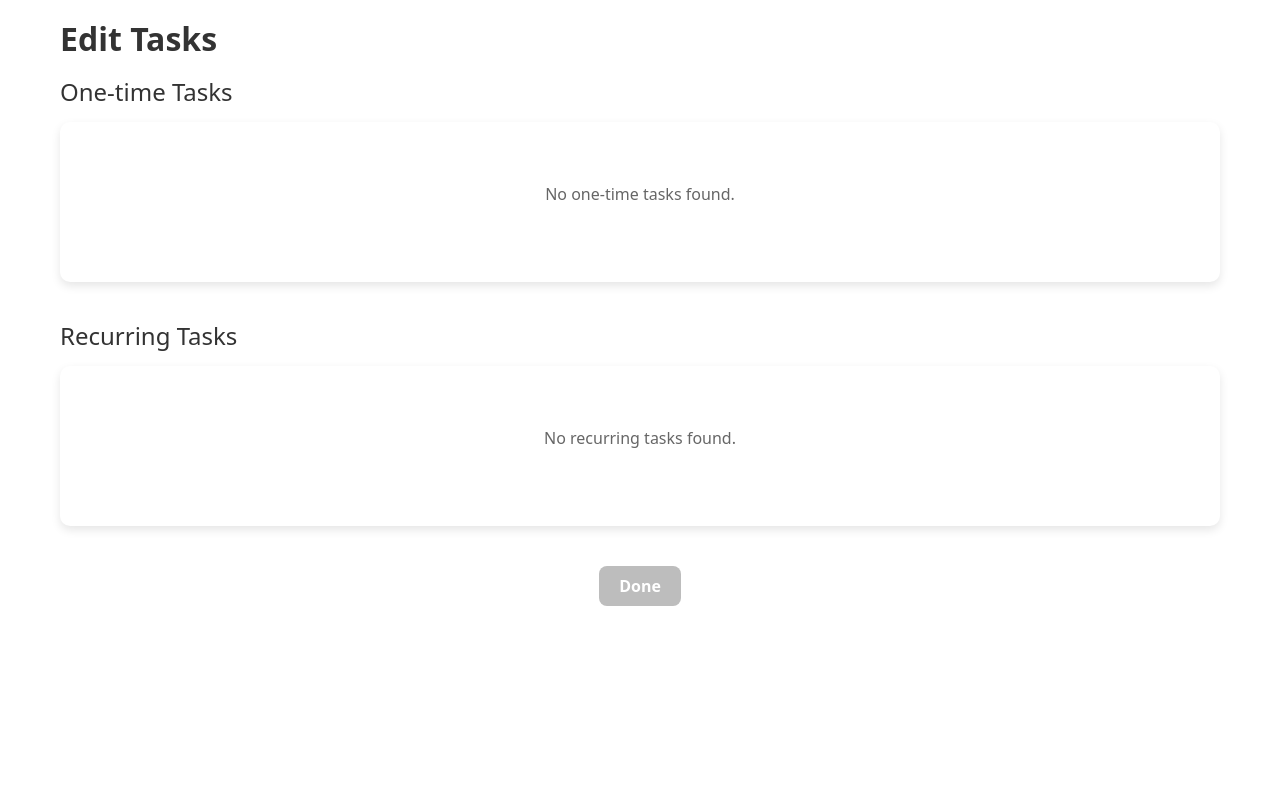
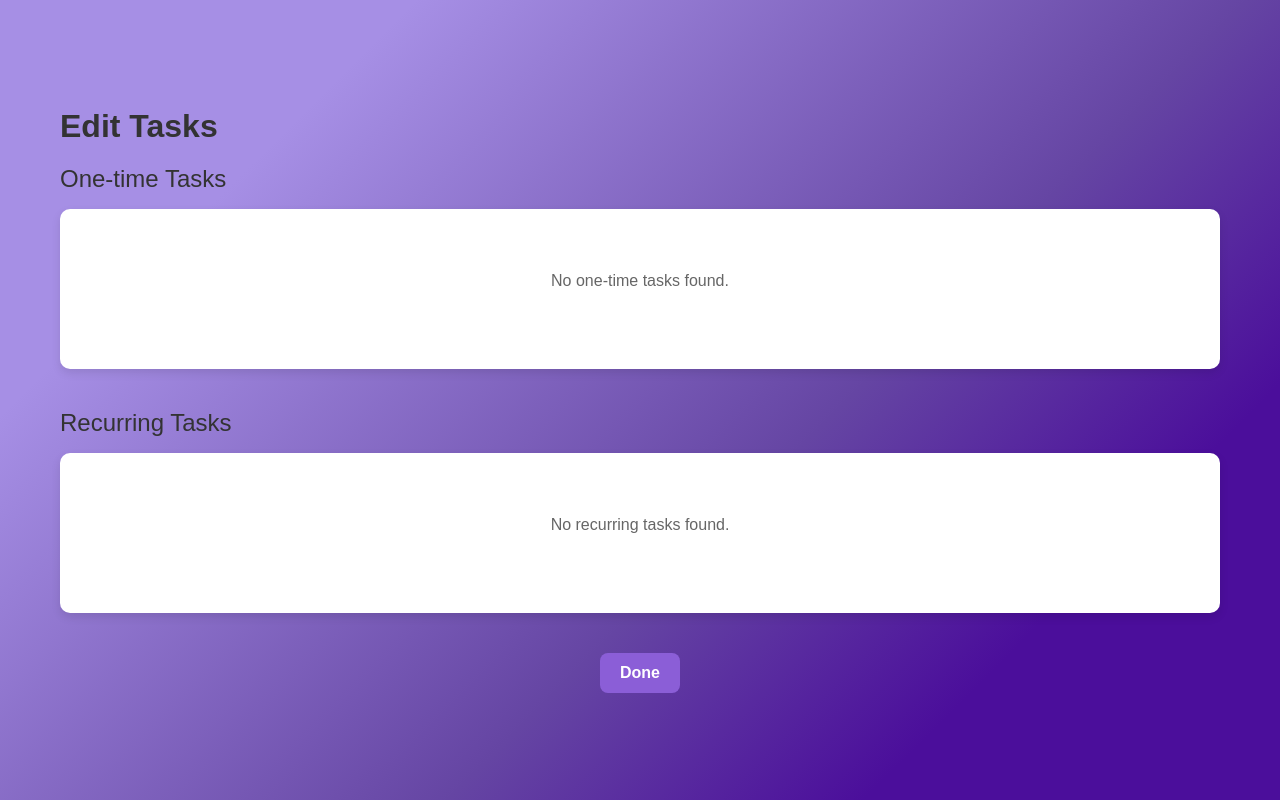
Before and after one commit to akaFM/Kinetic, a Django app: page /edit-tasks in a window 1280 px wide. Run offline with Django 5.2, Linux system fonts and the light colour scheme; the visitor is signed in with stand-in values (Sample User, id 1); data that the repository does not hold is empty.

Commit message:
final changes done

```diff
--- a/taskFlow/tasks/static/tasks/edit_tasks.css
+++ b/taskFlow/tasks/static/tasks/edit_tasks.css
@@ -1,7 +1,20 @@
+body{
+    font-family: 'Quicksand', sans-serif;
+    background: linear-gradient(135deg, #a68fe5 20%, #6545a3 60%, #4b0e9b 80%); /* Stronger gradient */
+    display: flex;
+    justify-content: center;
+    align-items: center;
+    height: 100vh;
+    margin: 0;
+    position: relative;
+    overflow: hidden;
+}
+
 .container {
     padding: 20px;
     max-width: 1200px;
     margin: 0 auto;
+    font-family: 'Poppins', sans-serif;
 }
 
 .page-title {
@@ -79,7 +92,6 @@
     background-color: #bb2d3b;
     transform: translateY(-2px);
 }
-
 .empty-state {
     text-align: center;
     padding: 40px;
@@ -197,12 +209,12 @@
 
 .done-btn
 {
-    background-color: #bdbdbd;
+    background-color: #8B5ED7;
     color: white;
 }
 
 .done-btn:hover
 {
-    background-color: #909090;
+    background-color: #7a5fb0;
     transform: translateY(-2px);
 }
```
